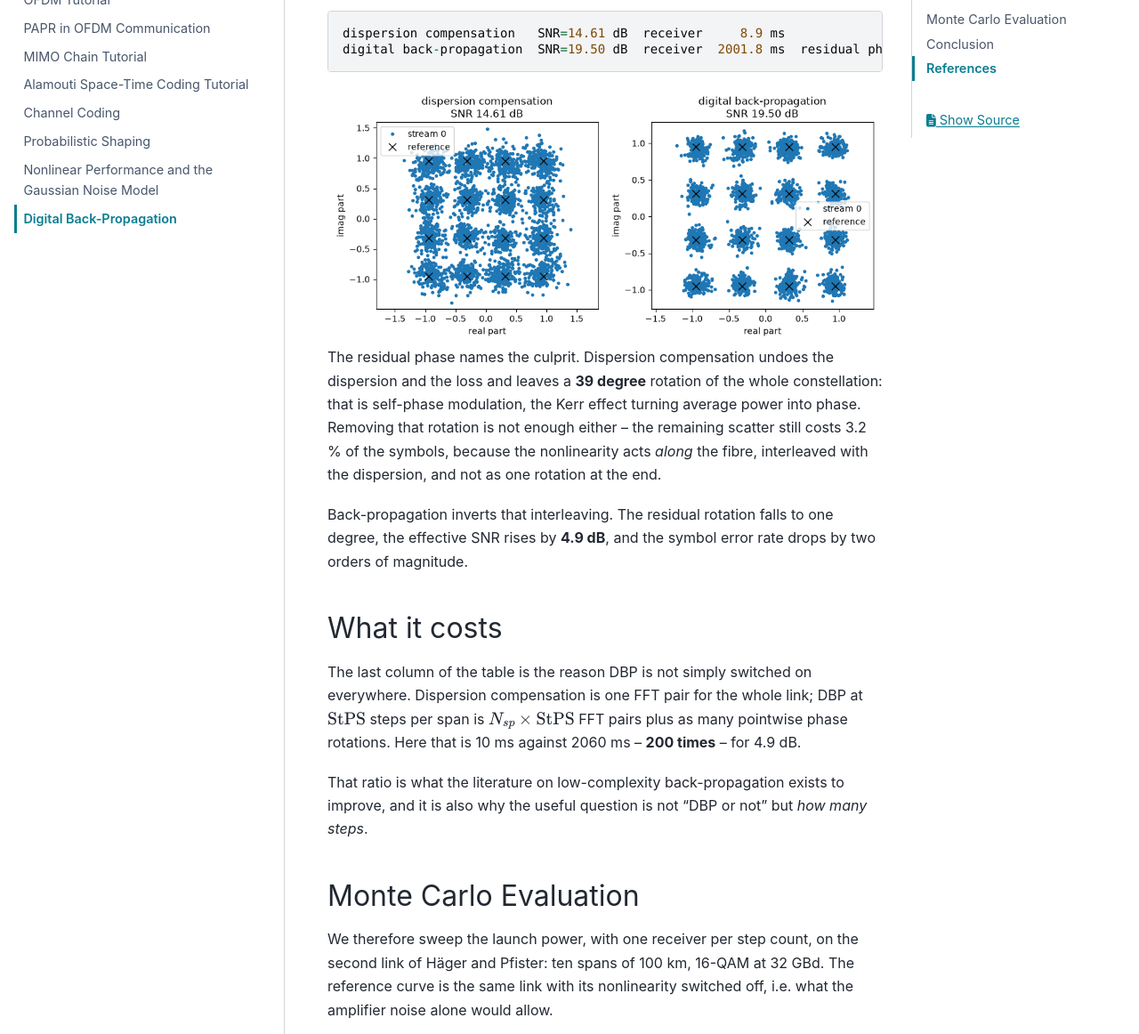
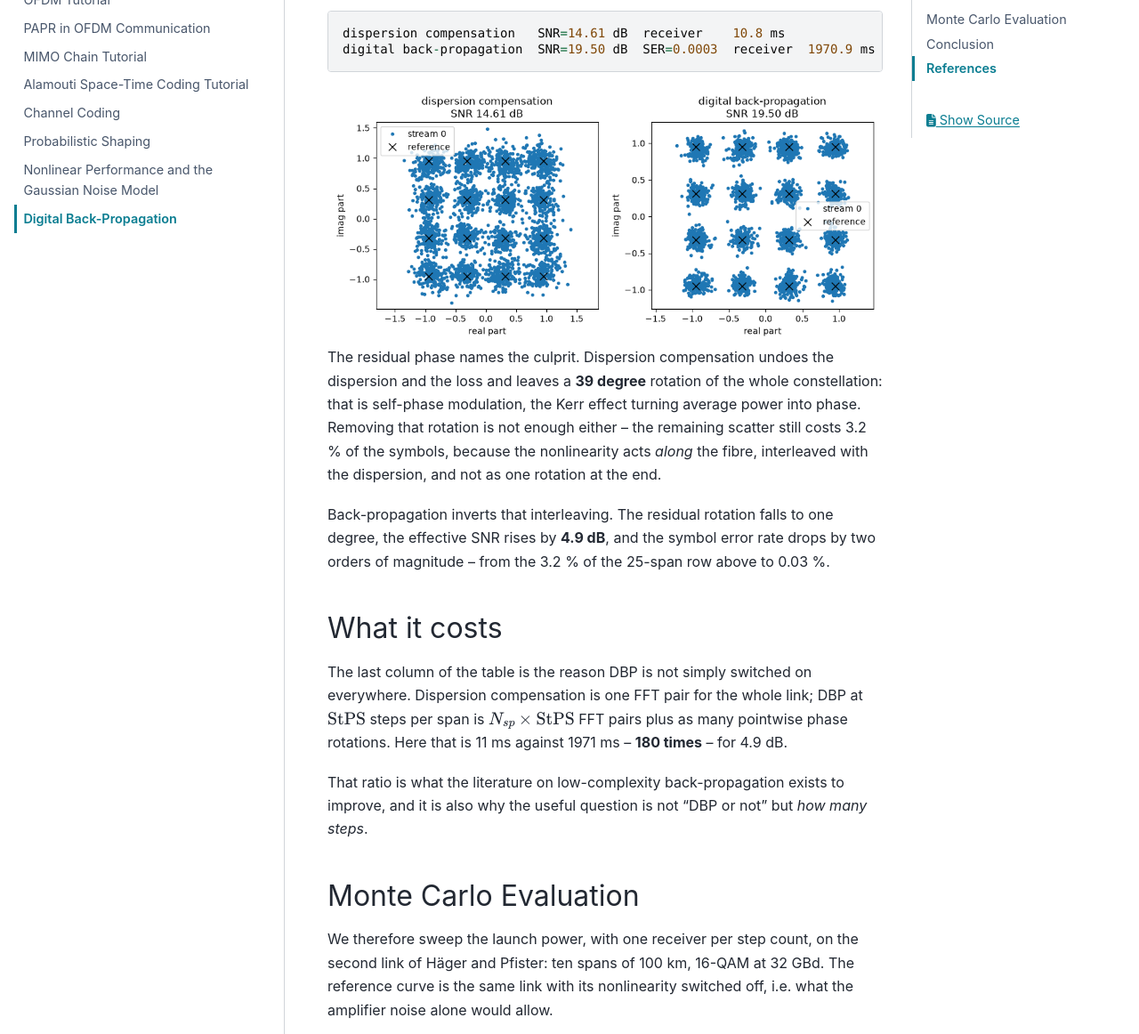
Before and after one commit to vincentchoqueuse/comnumpy, a Sphinx documentation site: the page built from docs/tutorials/optical_fiber_nonlinearity.rst, in a window 1280 px wide and 1400 px high, scrolled down 5512 px, cut to the strip 231-1393 px from the top of the window. Shown: the whole strip at 89% size. Built offline with Sphinx 7.4.7 and the PyData theme 0.15.4, drawn with Linux system fonts in a browser that asks for light colours; some of the changed text lies outside the part shown.

Commit message:
Paste one run's numbers, and measure the Monte-Carlo honestly
The one-shot page carried a block-profile table and a receiver cost from
two different runs, so the same quantity read 8.9 ms in one place and
9.1 ms in another. Both tables now come from one run, and the DBP line
prints its SER, which the prose was claiming without showing.

The Monte-Carlo example's SLOW entry said 120 s. It takes 850 s -- the
entry predates the 8192-symbol points that put the SER floor at 1e-4.

Co-Authored-By: Claude Opus 5 <noreply@anthropic.com>
Claude-Session: https://claude.ai/code/session_01Pn2F8X4HZhS8fEJcL5enzw

```diff
--- a/docs/tutorials/optical_fiber_nonlinearity.rst
+++ b/docs/tutorials/optical_fiber_nonlinearity.rst
@@ -110,12 +110,12 @@ only thing that changes is the distance travelled:
 
 .. code::
 
-    1 spans: SNR 22.47 dB, SER 0.0000, phase   -1.2 deg,   0.9 s
-    5 spans: SNR 21.15 dB, SER 0.0000, phase   -7.0 deg,   2.8 s
-   10 spans: SNR 18.89 dB, SER 0.0016, phase  -14.8 deg,   5.4 s
-   15 spans: SNR 17.22 dB, SER 0.0039, phase  -22.9 deg,   8.0 s
-   20 spans: SNR 15.78 dB, SER 0.0156, phase  -31.0 deg,  10.2 s
-   25 spans: SNR 14.61 dB, SER 0.0322, phase  -39.3 deg,  12.5 s
+    1 spans: SNR 22.47 dB, SER 0.0000, phase   -1.2 deg,   0.7 s
+    5 spans: SNR 21.15 dB, SER 0.0000, phase   -7.0 deg,   2.6 s
+   10 spans: SNR 18.89 dB, SER 0.0016, phase  -14.8 deg,   5.0 s
+   15 spans: SNR 17.22 dB, SER 0.0039, phase  -22.9 deg,   7.7 s
+   20 spans: SNR 15.78 dB, SER 0.0156, phase  -31.0 deg,  10.4 s
+   25 spans: SNR 14.61 dB, SER 0.0322, phase  -39.3 deg,  12.4 s
 
 .. image:: img/one_shot_nli_fig1.png
    :width: 100%
@@ -168,13 +168,13 @@ block on the way through:
    data_tx                     0.1 ms
    signal_tx                   0.0 ms
    upsampler                   0.2 ms
-   srrcfilter                  2.2 ms
-   signal_amplifier            0.2 ms
-   link                    12630.4 ms
+   srrcfilter                  2.0 ms
+   signal_amplifier            0.1 ms
+   link                    12749.8 ms
    bwfilter                    1.1 ms
    rx_field                    0.1 ms
-   dbp                         8.9 ms
-   srrcfilter_2                0.6 ms
+   dbp                        10.8 ms
+   srrcfilter_2                0.9 ms
    downsampler                 0.0 ms
    signal_amplifier_2          0.0 ms
    phase                       0.1 ms
@@ -217,8 +217,8 @@ Results
 
 .. code::
 
-   dispersion compensation   SNR=14.61 dB  receiver     8.9 ms
-   digital back-propagation  SNR=19.50 dB  receiver  2001.8 ms  residual phase=-1.0 deg
+   dispersion compensation   SNR=14.61 dB  receiver    10.8 ms
+   digital back-propagation  SNR=19.50 dB  SER=0.0003  receiver  1970.9 ms  residual phase=-1.0 deg
 
 .. image:: img/one_shot_nli_fig4.png
    :width: 100%
@@ -235,7 +235,8 @@ not as one rotation at the end.
 
 Back-propagation inverts that interleaving. The residual rotation falls to
 one degree, the effective SNR rises by **4.9 dB**, and the symbol error
-rate drops by two orders of magnitude.
+rate drops by two orders of magnitude -- from the 3.2 % of the 25-span row
+above to 0.03 %.
 
 
 What it costs
@@ -244,8 +245,8 @@ What it costs
 The last column of the table is the reason DBP is not simply switched on
 everywhere. Dispersion compensation is one FFT pair for the whole link; DBP at
 :math:`\mathrm{StPS}` steps per span is :math:`N_{sp} \times \mathrm{StPS}`
-FFT pairs plus as many pointwise phase rotations. Here that is 10 ms against
-2060 ms -- **200 times** -- for 4.9 dB.
+FFT pairs plus as many pointwise phase rotations. Here that is 11 ms against
+1971 ms -- **180 times** -- for 4.9 dB.
 
 That ratio is what the literature on low-complexity back-propagation exists to
 improve, and it is also why the useful question is not "DBP or not" but *how
```
Also changed, not shown: 2 other files.
